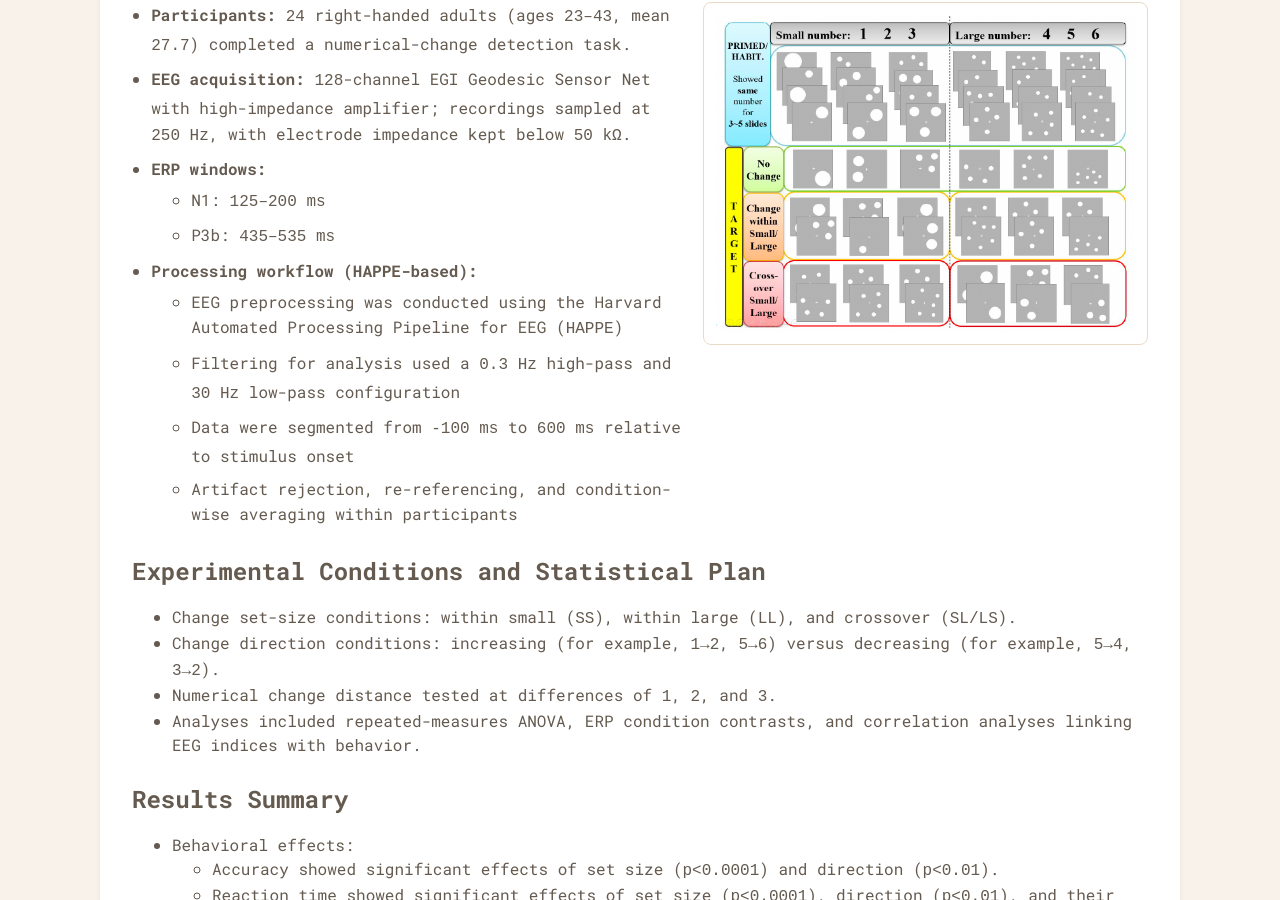
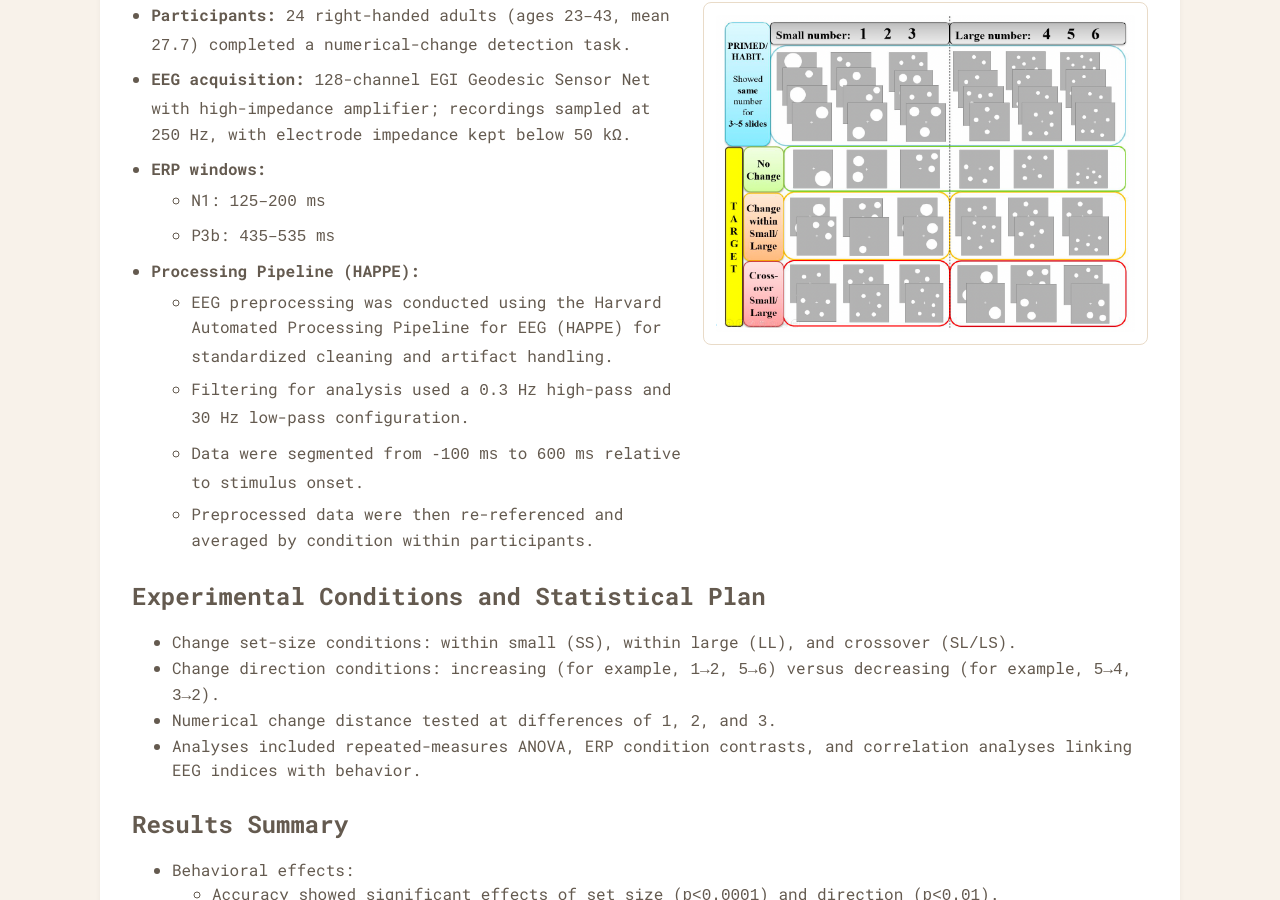
Before and after one commit to yuexin-li-7/yuexin-li-7.github.io, a Jekyll site: the page built from research/eeg-numbers-study.md, in a window 1280 px wide and 900 px high, scrolled down 957 px. Built offline with Jekyll 4.4.1, drawn with Linux system fonts in a browser that asks for light colours.

Commit message:
Finalize EEG processing pipeline wording

```diff
--- a/research/eeg-numbers-study.md
+++ b/research/eeg-numbers-study.md
@@ -38,12 +38,12 @@ Electrophysiological and Behavioral Indices of Numerical Perception and Cognitio
           <li>P3b: <code>435–535 ms</code></li>
         </ul>
       </li>
-      <li><strong>Processing workflow (HAPPE-based):</strong>
+      <li><strong>Processing Pipeline (HAPPE):</strong>
         <ul>
-          <li>EEG preprocessing was conducted using the Harvard Automated Processing Pipeline for EEG (<code>HAPPE</code>)</li>
-          <li>Filtering for analysis used a <code>0.3 Hz</code> high-pass and <code>30 Hz</code> low-pass configuration</li>
-          <li>Data were segmented from <code>-100 ms</code> to <code>600 ms</code> relative to stimulus onset</li>
-          <li>Artifact rejection, re-referencing, and condition-wise averaging within participants</li>
+          <li>EEG preprocessing was conducted using the Harvard Automated Processing Pipeline for EEG (<code>HAPPE</code>) for standardized cleaning and artifact handling.</li>
+          <li>Filtering for analysis used a <code>0.3 Hz</code> high-pass and <code>30 Hz</code> low-pass configuration.</li>
+          <li>Data were segmented from <code>-100 ms</code> to <code>600 ms</code> relative to stimulus onset.</li>
+          <li>Preprocessed data were then re-referenced and averaged by condition within participants.</li>
         </ul>
       </li>
     </ul>
```
